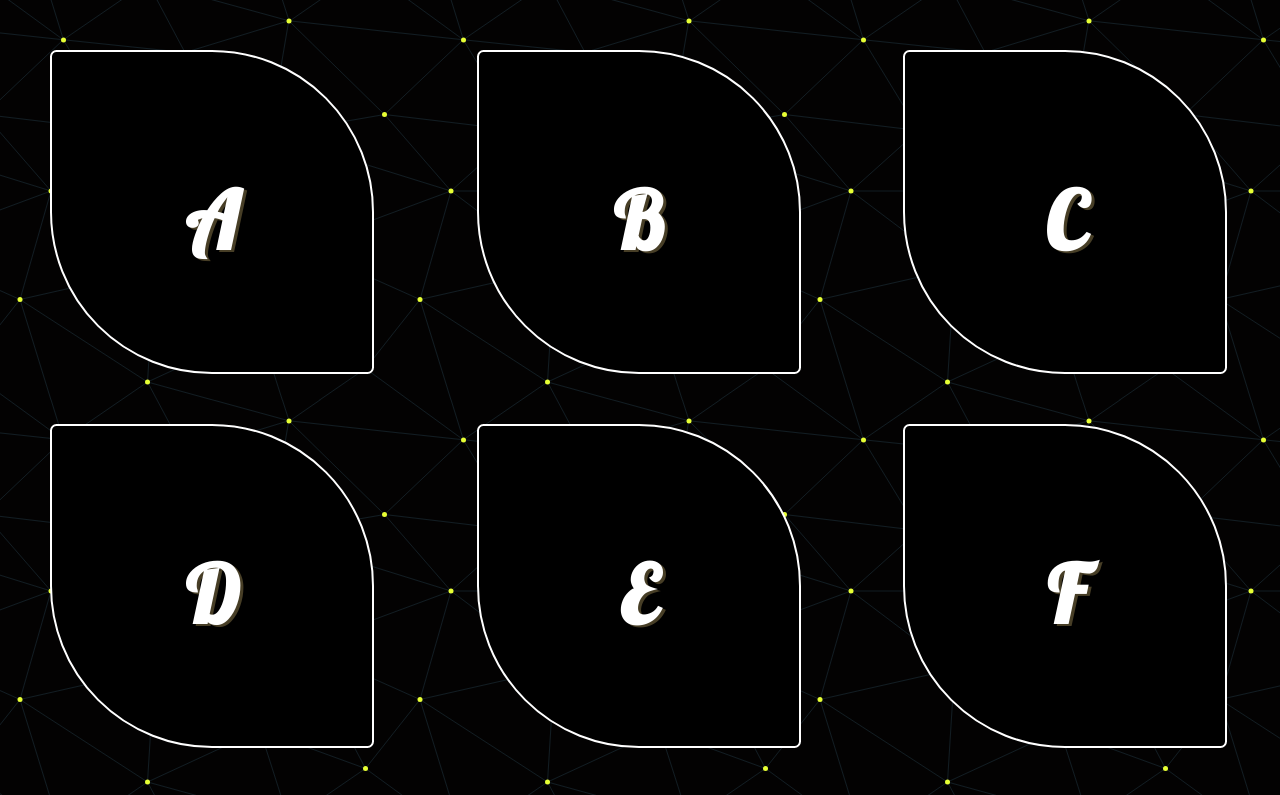
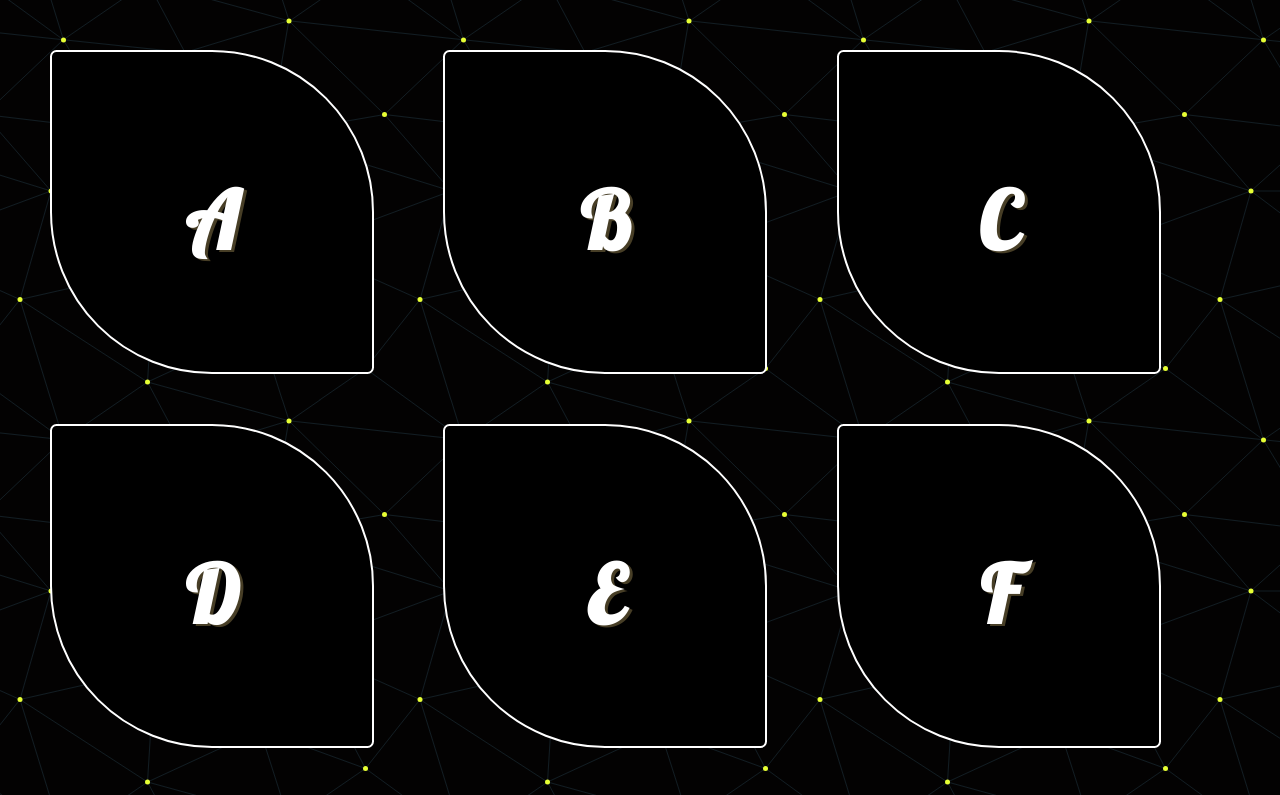
Before and after one commit to dfrancisco2/color-switch, a plain HTML site: page index.html in a window 1280 px wide. Shown: the top 795 px of the page. Drawn offline with Linux system fonts and the light colour scheme.

Commit message:
update to grid

```diff
--- a/styles.css
+++ b/styles.css
@@ -21,8 +21,7 @@ h1 {
   max-width: 100%;
   height: auto;
   display: grid;
-  grid-template-columns: repeat(auto-fill, minmax(300px, 1fr));
-  grid-column-gap: 100px;
+  grid-template-columns: repeat(auto-fit, minmax(300px, 1fr));
   grid-row-gap: 50px;
 }
 
```
